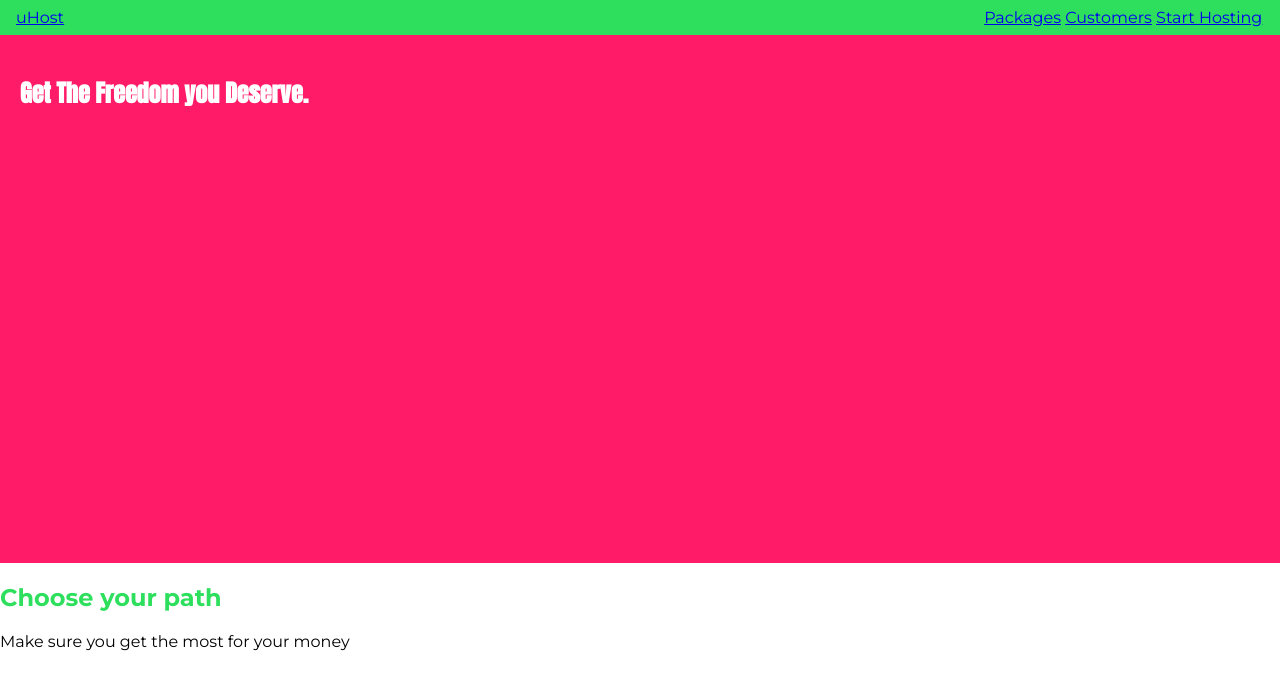
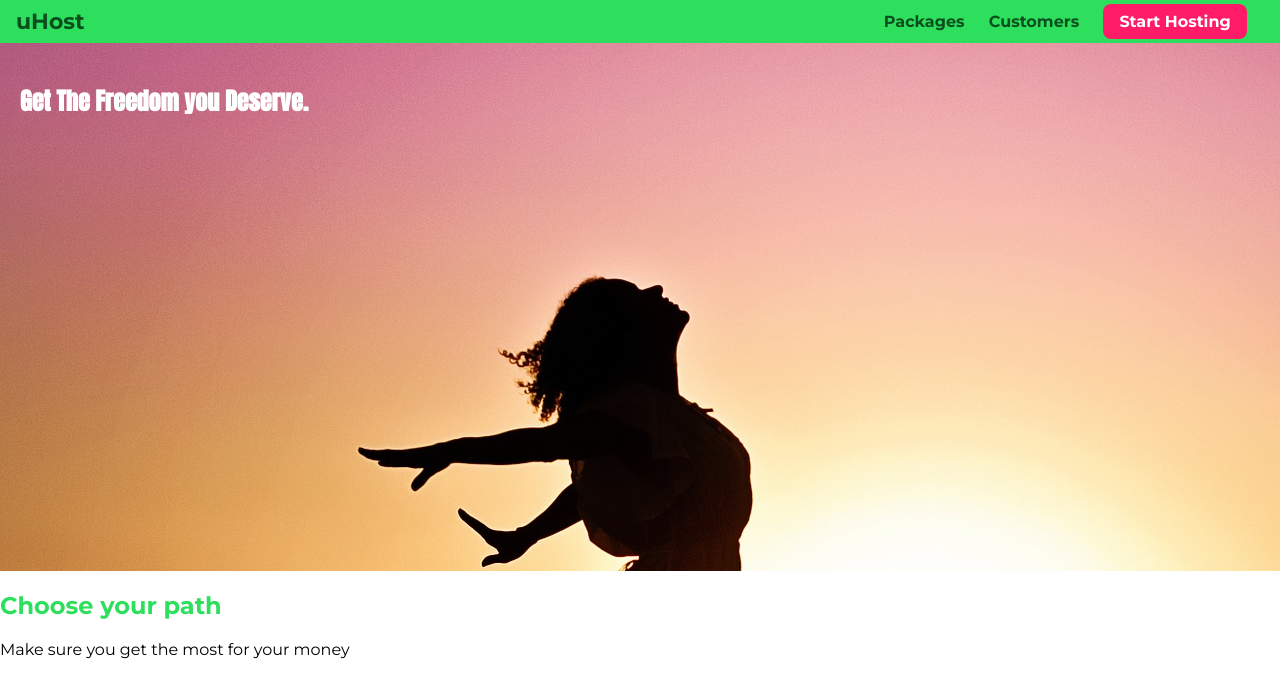
Before and after one commit to jchapar/HTML_CSS_Practice, a plain HTML site: page uHost/index.html in a window 1280 px wide. Drawn offline with Linux system fonts and the light colour scheme.

Commit message:
updated the showcase bg with an image

```diff
--- a/uHost/index.html
+++ b/uHost/index.html
@@ -16,7 +16,7 @@
   <!-- Header -->
   <header class="main-header">
     <div>
-      <a href="index.html">uHost</a>
+      <a href="index.html" class="main-header__brand">uHost</a>
     </div>
     <nav class="main-nav">
       <ul class="main-nav__items">
@@ -26,7 +26,7 @@
         <li class="main-nav__item">
           <a href="customers/index.html">Customers</a>
         </li>
-        <li class="main-nav__item">
+        <li class="main-nav__item main-nav__item--cta">
           <a href="start-hosting/index.html">Start Hosting</a>
         </li>
       </ul>
--- a/uHost/styles.css
+++ b/uHost/styles.css
@@ -8,7 +8,7 @@ body {
 }
 
 #product-overview {
-  background: #ff1b68;
+  background: url("freedom.jpg");
   width: 100%;
   height: 528px;
   padding: 20px;
@@ -31,12 +31,21 @@ body {
 
 .main-header > div {
   display: inline-block;
+  vertical-align: middle;
+}
+
+.main-header__brand {
+  color: #0c4f1f;
+  text-decoration: none;
+  font-weight: bold;
+  font-size: 22px;
 }
 
 .main-nav {
   display: inline-block;
   text-align: right;
-  width: calc(100% - 54px);
+  width: calc(100% - 80px);
+  vertical-align: middle;
 }
 
 .main-nav__items {
@@ -47,4 +56,29 @@ body {
 
 .main-nav__item {
   display: inline-block;
+  margin: 0 10px;
 }
+
+.main-nav__item a {
+  text-decoration: none;
+  color: #0c4f1f;
+  font-weight: bold;
+  padding-bottom: 3px;
+}
+
+.main-nav__item a:hover,
+.main-nav__item a:active {
+  color: #fff;
+  border-bottom: 5px solid #fff;
+}
+
+.main-nav__item--cta a {
+  color: #fff;
+  background: #ff1b68;
+  padding: 8px 16px;
+  border-radius: 8px;
+}
+
+.main-nav__item--cta a:hover,
+.main-nav__item--cta a:active {
+}
```
Also changed, not shown: uHost/freedom.jpg (added).
